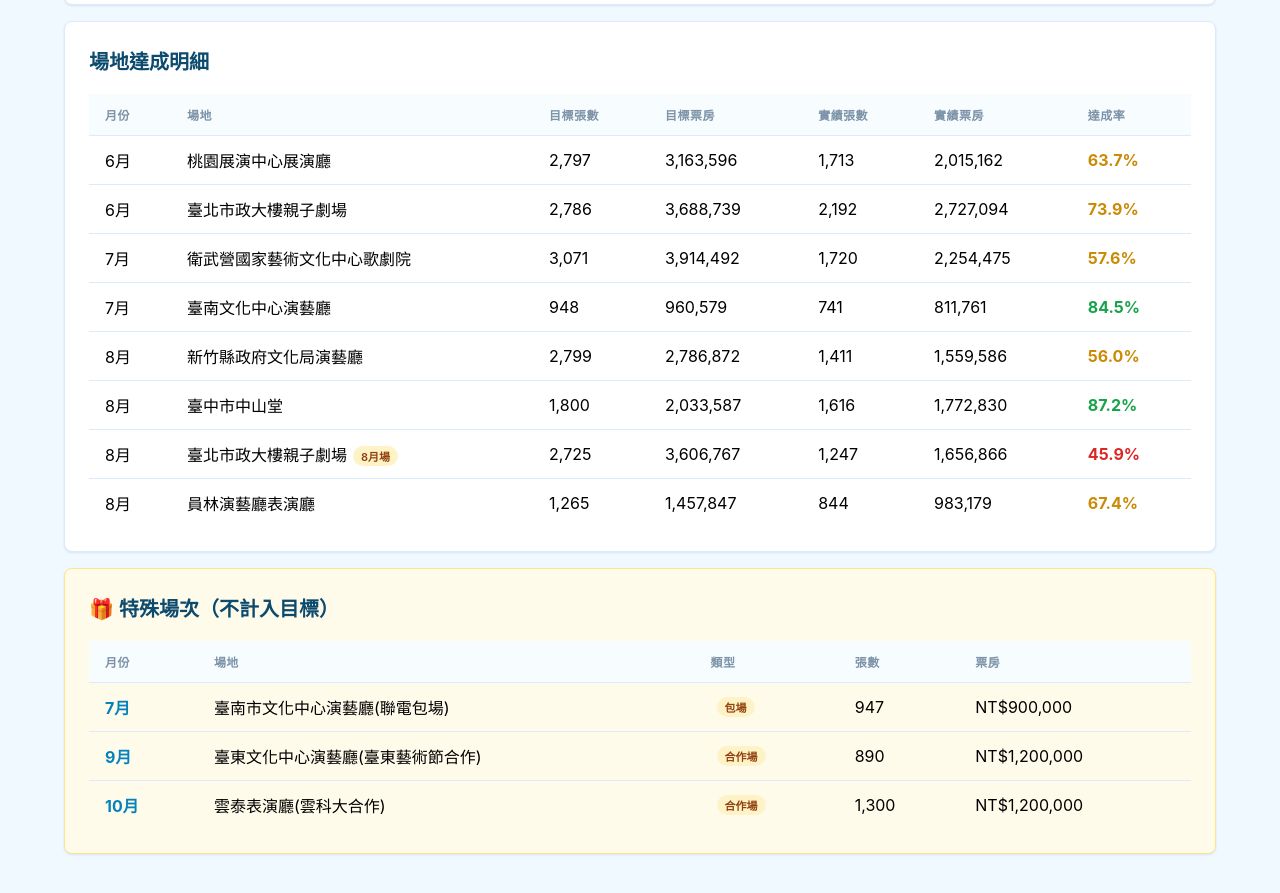
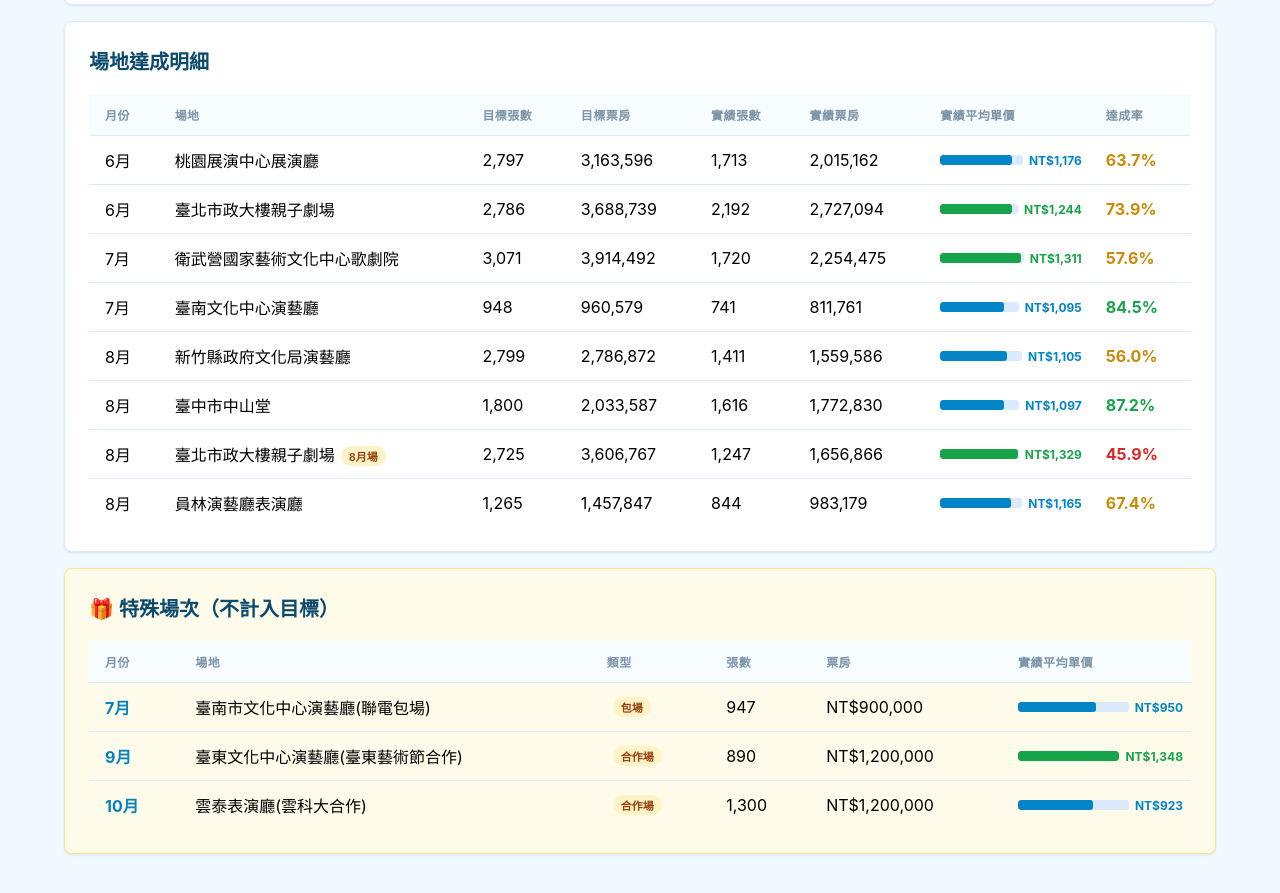
Before and after one commit to wsy200088-ai/benesse-ticket, a plain HTML site: page index.html in a window 1280 px wide. Shown: the part 1259-2152 px from the top of the page. Drawn offline with nearby package versions, Linux system fonts and the light colour scheme.

Commit message:
Add files via upload

```diff
--- a/index.html
+++ b/index.html
@@ -1643,22 +1643,43 @@ function renderTarget() {
   });
 
   // Table
+  // 計算所有場地(含特殊場次)的最高單價，作為橫條圖滿格基準
+  const allAvgPrices = [
+    ...rows.filter(r=>r.actualTickets>0).map(r=>Math.round(r.actualRev/r.actualTickets)),
+    ...(data.special||[]).filter(s=>s.tickets>0).map(s=>Math.round(s.revenue/s.tickets))
+  ];
+  const maxAvgPrice = allAvgPrices.length > 0 ? Math.max(...allAvgPrices) : 1;
+
   const tbl = document.getElementById('targetTable');
   tbl.innerHTML = `<thead><tr>
     <th>${t('月份','月')}</th><th>${t('場地','会場')}</th>
     <th class="text-right">${t('目標張數','目標枚数')}</th><th class="text-right">${t('目標票房','目標収入')}</th>
     <th class="text-right">${t('實績張數','実績枚数')}</th><th class="text-right">${t('實績票房','実績収入')}</th>
+    <th>${t('實績平均單價','実績平均単価')}</th>
     <th class="text-right">${t('達成率','達成率')}</th>
   </tr></thead><tbody>
-  ${rows.map(r => `<tr>
+  ${rows.map(r => {
+    const avgP = r.actualTickets > 0 ? Math.round(r.actualRev / r.actualTickets) : 0;
+    const barW = maxAvgPrice > 0 ? Math.round(avgP / maxAvgPrice * 100) : 0;
+    const barColor = avgP >= 1200 ? '#16a34a' : avgP >= 900 ? '#0284c7' : '#f59e0b';
+    return `<tr>
       <td>${r.month}</td>
       <td>${r.venue}${r.venueTag?`<span class="special-badge">${r.venueTag}</span>`:''}</td>
       <td class="text-right">${Math.round(r.targetQty).toLocaleString()}</td>
       <td class="text-right">${Math.round(r.targetRev).toLocaleString()}</td>
       <td class="text-right">${r.actualTickets.toLocaleString()}</td>
       <td class="text-right">${r.actualRev.toLocaleString()}</td>
+      <td style="min-width:130px; padding-right:8px;">
+        <div style="display:flex; align-items:center; gap:6px;">
+          <div style="flex:1; height:10px; background:var(--color-border); border-radius:3px; overflow:hidden; min-width:50px;">
+            <div style="width:${barW}%; height:100%; background:${barColor}; border-radius:3px; transition:width 0.4s;"></div>
+          </div>
+          <span style="font-size:12px; font-weight:700; color:${barColor}; white-space:nowrap;">NT$${avgP > 0 ? avgP.toLocaleString() : '-'}</span>
+        </div>
+      </td>
       <td class="text-right" style="font-weight:700; color:${r.achRate>=0.8?'#16a34a':r.achRate>=0.5?'#ca8a04':'#dc2626'}">${r.achRate!=null?(r.achRate*100).toFixed(1)+'%':'-'}</td>
-  </tr>`).join('')}
+    </tr>`;
+  }).join('')}
   </tbody>`;
 
   // Special table
@@ -1669,14 +1690,27 @@ function renderTarget() {
     <th>${t('類型','種別')}</th>
     <th class="text-right">${t('張數','枚数')}</th>
     <th class="text-right">${t('票房','収入')}</th>
+    <th>${t('實績平均單價','実績平均単価')}</th>
   </tr></thead><tbody>
-  ${(data.special||[]).map(s=>`<tr>
+  ${(data.special||[]).map(s=>{
+    const avgP = s.tickets > 0 ? Math.round(s.revenue / s.tickets) : 0;
+    const barW = maxAvgPrice > 0 ? Math.round(avgP / maxAvgPrice * 100) : 0;
+    const barColor = avgP >= 1200 ? '#16a34a' : avgP >= 900 ? '#0284c7' : '#f59e0b';
+    return `<tr>
     <td style="font-weight:700; color:var(--color-main-700); white-space:nowrap;">${s.month||'—'}</td>
     <td>${s.venue}</td>
     <td><span class="special-badge">${t(s.note,s.noteJa)}</span></td>
     <td class="text-right">${s.tickets.toLocaleString()}</td>
     <td class="text-right">NT$${s.revenue.toLocaleString()}</td>
-  </tr>`).join('')}
+    <td style="min-width:130px; padding-right:8px;">
+      <div style="display:flex; align-items:center; gap:6px;">
+        <div style="flex:1; height:10px; background:var(--color-border); border-radius:3px; overflow:hidden; min-width:50px;">
+          <div style="width:${barW}%; height:100%; background:${barColor}; border-radius:3px; transition:width 0.4s;"></div>
+        </div>
+        <span style="font-size:12px; font-weight:700; color:${barColor}; white-space:nowrap;">NT$${avgP > 0 ? avgP.toLocaleString() : '-'}</span>
+      </div>
+    </td>
+  </tr>`;}).join('')}
   </tbody>`;
 }
 
```
Lines whose indentation alone changed are shown as unchanged.
